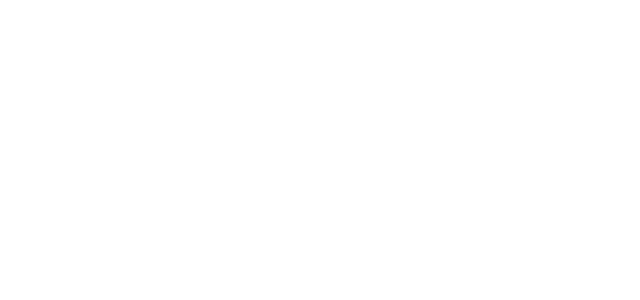
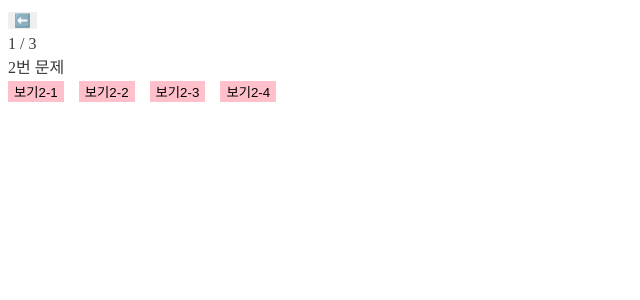
Before and after one commit to active-minds-hongik/active-minds-client, a React (Create React App) app: page /face-game in a window 1280 px wide. Before the commit this address had no page. Shown: the top 300 px of the page, without its empty margins (0-640 px from the left). Built offline with nearby package versions, Linux system fonts and the light colour scheme.

Commit message:
feat: onBoardingPage, FaceGamePage 뼈대 구성

```diff
--- a/src/Router.tsx
+++ b/src/Router.tsx
@@ -1,11 +1,21 @@
 import React from 'react';
 import { Route, Routes } from 'react-router-dom';
 import OnBoardingPage from './pages/OnBoardingPage';
+import FaceGamePage from './pages/FaceGamePage';
+import TextGamePage from './pages/TextGamePage';
+import MyFaceGamePage from './pages/MyFaceGamePage';
+import ResultPage from './pages/ResultPage';
+import WrongQuestionsPage from './pages/WrongQuestionsPage';
 
 const Router = () => {
   return (
     <Routes>
       <Route path="/" element={<OnBoardingPage />} />
+      <Route path="/face-game" element={<FaceGamePage />} />
+      <Route path="/text-game" element={<TextGamePage />} />
+      <Route path="/myface-game" element={<MyFaceGamePage />} />
+      <Route path="/result" element={<ResultPage />} />
+      <Route path="/wrongs" element={<WrongQuestionsPage />} />
     </Routes>
   );
 };
--- /dev/null
+++ b/src/components/layout/Header.tsx
@@ -0,0 +1,18 @@
+import React from 'react';
+import { useNavigate } from 'react-router-dom';
+import styled from 'styled-components';
+
+const Header = () => {
+  const navigate = useNavigate();
+  return (
+    <HeaderContainer>
+      <div onClick={() => navigate('/')}>로고</div>
+    </HeaderContainer>
+  );
+};
+
+const HeaderContainer = styled.div`
+  background-color: beige;
+`;
+
+export default Header;
--- a/src/css/GlobalStyle.tsx
+++ b/src/css/GlobalStyle.tsx
@@ -11,11 +11,8 @@ export const GlobalStyle = createGlobalStyle`
   }
 
   button {
-    background-color: transparent;
-    padding: 0;
     cursor: pointer;
     border: none;
-    line-height: 0;
   }
   input:focus {outline: none;} /* outline 테두리 없애기 */
 `;
--- a/src/pages/FaceGamePage.tsx
+++ b/src/pages/FaceGamePage.tsx
@@ -1,11 +1,90 @@
-import React from 'react';
+import React, { useState } from 'react';
+import { useNavigate } from 'react-router-dom';
+import styled from 'styled-components';
 
 const FaceGamePage = () => {
+  const navigate = useNavigate();
+  // const [questions, setQuestions] = useState('');
+  const [currentScore, setCurrentScore] = useState(0);
+  const [currentQuestion, setCurrentQuestion] = useState(1);
+
+  const questions = [
+    {
+      question: '1번 문제',
+      choice: [
+        { text: '보기1-1', isCorrect: true },
+        { text: '보기1-2', isCorrect: false },
+        { text: '보기1-3', isCorrect: false },
+        { text: '보기1-4', isCorrect: false },
+      ],
+    },
+    {
+      question: '2번 문제',
+      choice: [
+        { text: '보기2-1', isCorrect: false },
+        { text: '보기2-2', isCorrect: true },
+        { text: '보기2-3', isCorrect: false },
+        { text: '보기2-4', isCorrect: false },
+      ],
+    },
+    {
+      question: '3번 문제',
+      choice: [
+        { text: '보기3-1', isCorrect: false },
+        { text: '보기3-2', isCorrect: false },
+        { text: '보기3-3', isCorrect: true },
+        { text: '보기3-4', isCorrect: false },
+      ],
+    },
+  ];
+
+  const handelNextButton = (isCorrect: boolean) => {
+    if (isCorrect) {
+      alert('정답');
+    } else alert('오답');
+
+    const nextQuestion = currentQuestion + 1;
+    if (nextQuestion < questions.length) {
+      setCurrentQuestion(nextQuestion);
+    } else {
+      navigate('/result');
+    }
+  };
+
   return (
-    <div>
-
-    </div>
+    <FaceGameContainer>
+      <BackBtn onClick={() => navigate(-1)}>⬅️</BackBtn>
+      <Current>
+        {currentQuestion} / {questions.length}
+      </Current>
+      <Question>{questions[currentQuestion].question}</Question>
+      {questions[currentQuestion].choice.map((answer: any, index: number) => (
+        <>
+          <Choice
+            key={index}
+            onClick={() => handelNextButton(answer.isCorrect)}
+          >
+            {answer.text}
+          </Choice>
+        </>
+      ))}
+      {/* <NextQuestionBtn onClick={handelNextButton}>
+        다음 문제로 이동
+      </NextQuestionBtn> */}
+    </FaceGameContainer>
   );
 };
+const FaceGameContainer = styled.div``;
+const BackBtn = styled.button``;
+const Current = styled.div``;
+const Question = styled.div``;
+const Choice = styled.button`
+  margin-right: 15px;
+  background-color: pink;
+  &:hover {
+    background-color: green;
+  }
+`;
+const NextQuestionBtn = styled.button``;
 
 export default FaceGamePage;
--- a/src/pages/OnBoardingPage.tsx
+++ b/src/pages/OnBoardingPage.tsx
@@ -1,11 +1,35 @@
 import React from 'react';
+import styled from 'styled-components';
+import { useNavigate } from 'react-router-dom';
+import Header from '../components/layout/Header';
+
 
 const OnBoardingPage = () => {
+  const navigate = useNavigate();
+
   return (
     <div>
-      OnBoardingPage
+      <Header />
+      <div>OnBoardingPage</div>
+      <div>서비스 소개</div>
+      <GameStartButton onClick={() => navigate('/face-game')}>
+        표정-감정 매칭 게임
+      </GameStartButton>
+      <GameStartButton onClick={() => navigate('/text-game')}>
+        텍스트-감정 매칭 게임
+      </GameStartButton>
+      <GameStartButton onClick={() => navigate('/myface-game')}>
+        얼굴 입력-감정 매칭 게임
+      </GameStartButton>
     </div>
   );
 };
 
+const GameStartButton = styled.button`
+  width: 300px;
+  height: 100px;
+  background-color: pink;
+  margin: 30px;
+`;
+
 export default OnBoardingPage;
--- a/src/pages/ResultPage.tsx
+++ b/src/pages/ResultPage.tsx
@@ -1,11 +1,34 @@
 import React from 'react';
+import styled from 'styled-components';
+import { useNavigate } from 'react-router-dom';
 
 const ResultPage = () => {
+  const navigate = useNavigate();
+
   return (
-    <div>
-
-    </div>
+    <ResultContainer>
+      <GameName>게임이름</GameName>
+      <Score>점수</Score>
+      <GoHomeBtn onClick={() => navigate('/')}>홈으로 돌아가기</GoHomeBtn>
+      <WrongQuestionsBtn onClick={() => navigate('/wrongs')}>
+        틀린 문제 모아보기
+      </WrongQuestionsBtn>
+      {/* 해당 게임 이름으로 이동 */}
+      <ReGameBtn onClick={() => navigate('/')}>게임 다시하기</ReGameBtn>
+    </ResultContainer>
   );
 };
 
+const ResultContainer = styled.div``;
+const GameName = styled.div``;
+const Score = styled.div``;
+const GoHomeBtn = styled.button`
+  width: 100px;
+  height: 30px;
+  margin: 10px;
+  background-color: pink;
+`;
+const WrongQuestionsBtn = styled(GoHomeBtn)``;
+const ReGameBtn = styled(GoHomeBtn)``;
+
 export default ResultPage;
--- a/src/pages/WrongQuestionsPage.tsx
+++ b/src/pages/WrongQuestionsPage.tsx
@@ -1,11 +1,7 @@
 import React from 'react';
 
 const WrongQuestionsPage = () => {
-  return (
-    <div>
-
-    </div>
-  );
+  return <div>WrongQuestionsPage</div>;
 };
 
 export default WrongQuestionsPage;
```
